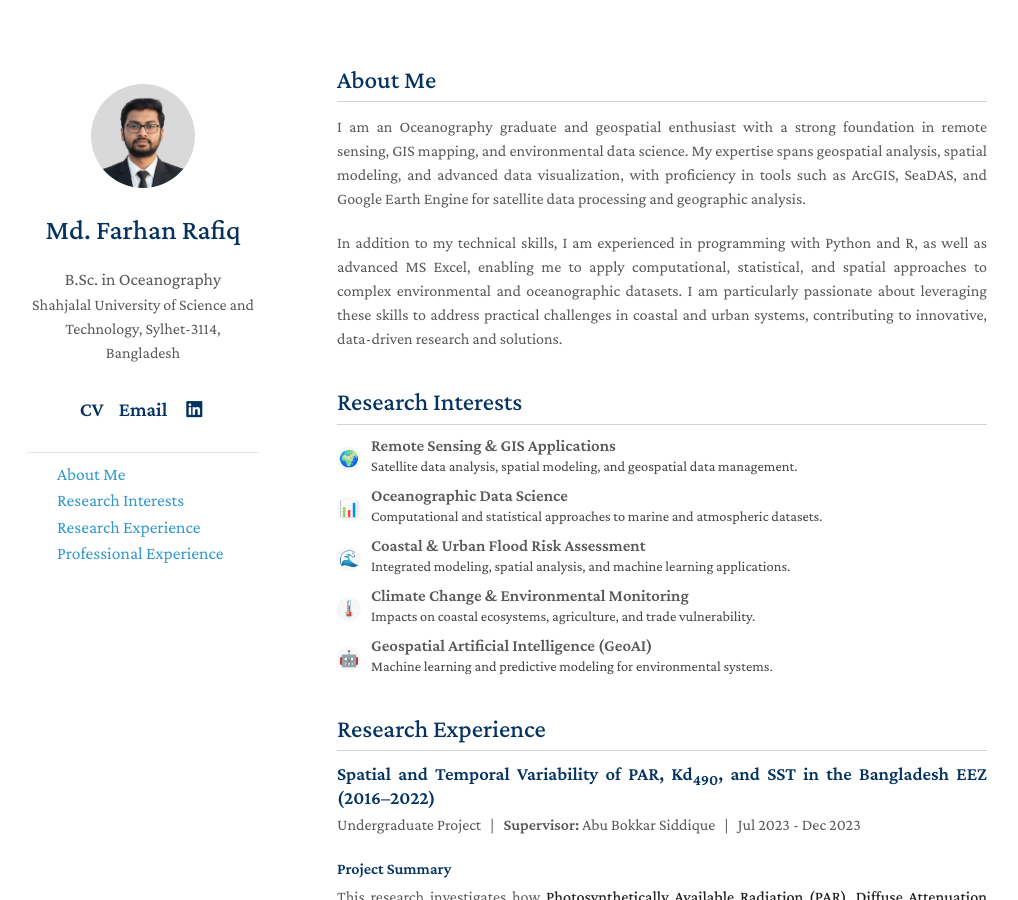
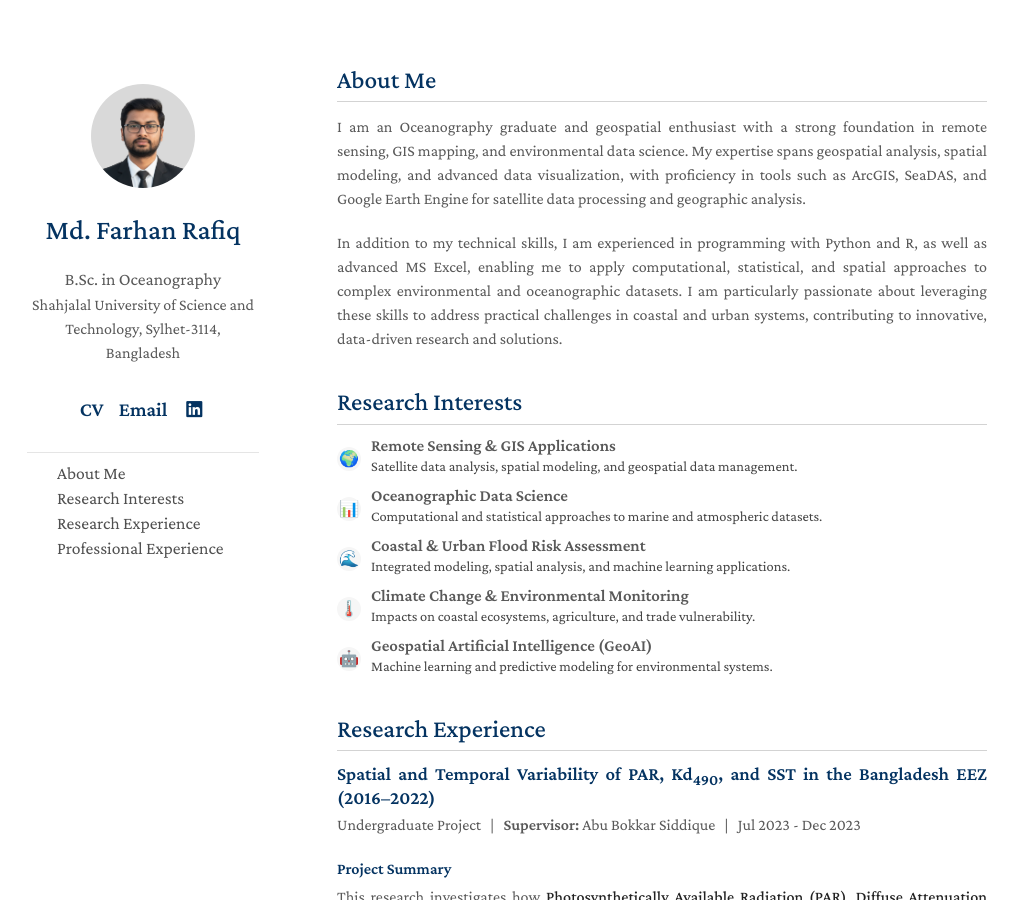
Before and after one commit to farhan-rafiq/farhan-rafiq.github.io, a Jekyll site: the page built from index.md, in a window 1280 px wide and 900 px high. Shown: the whole window, without its empty margins (133-1151 px from the left). Built offline with Jekyll 4.4.1, drawn with Linux system fonts in a browser that asks for light colours; a style sheet for code colours, icons or effects is not loaded.

Commit message:
sidebar added

```diff
--- a/_layouts/homepage.html
+++ b/_layouts/homepage.html
@@ -102,11 +102,11 @@
 
       <hr style="border: none; border-top: 0px solid #d3d3d3; margin-top: 0px; margin-bottom: .5em;">
 
-      <div class="sidebar-nav" style="text-align: left; margin-left: 30px; font-size:1.1rem; color:#505050; line-height:1.5em; padding-top: 0;">
-        <a href="#about-me">About Me</a><br>
-        <a href="#research-interests">Research Interests</a><br>
-        <a href="#research-experience">Research Experience</a><br>
-        <a href="#professional-experience">Professional Experience</a><br>
+      <div class="sidebar-nav" style="text-align: left; margin-left: 30px; line-height:1.5em; padding-top: 0;">
+        <a href="#about-me" style="font-size:1.1rem; color:#505050;">About Me</a><br>
+        <a href="#research-interests" style="font-size:1.1rem; color:#505050;">Research Interests</a><br>
+        <a href="#research-experience" style="font-size:1.1rem; color:#505050;">Research Experience</a><br>
+        <a href="#professional-experience" style="font-size:1.1rem; color:#505050;">Professional Experience</a><br>
       </div>
 
       </header>
```
